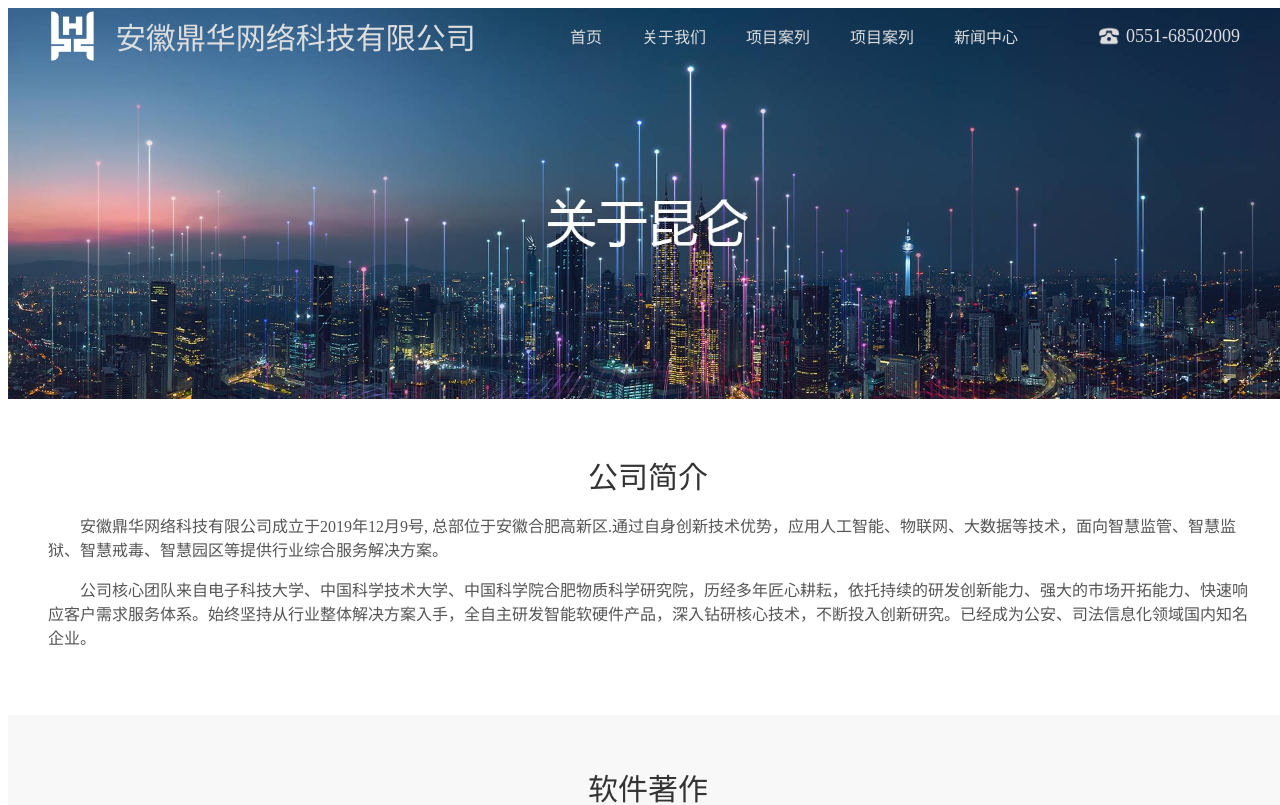
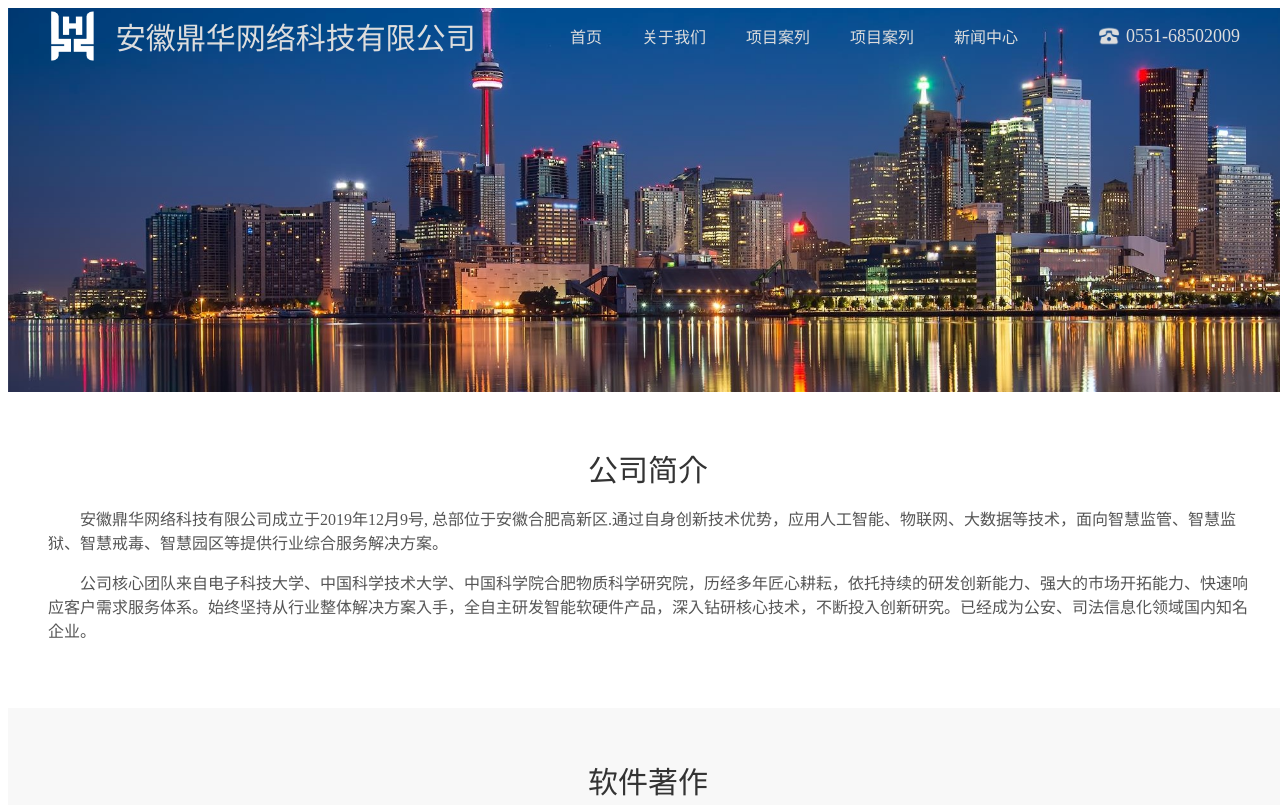
Before and after one commit to HanFuyan/dh1, a Vue app: page /about in a window 1280 px wide. Shown: the top 805 px of the page. Built offline with nearby package versions, Linux system fonts and the light colour scheme; the HTML template or start-up script is replaced by a standard one.

Commit message:
修改banner图

```diff
--- a/src/views/About.vue
+++ b/src/views/About.vue
@@ -1,7 +1,7 @@
 <template>
   <div class="about">
     <div class="banner v-cloak">
-      <img src="../assets/banner_2.jpg" alt="">
+      <img src="../assets/banner_about.jpg" alt="">
     </div>
     <div class="introduction">
       <div class="title">公司简介</div>
--- a/src/views/News.vue
+++ b/src/views/News.vue
@@ -1,7 +1,7 @@
 <template>
   <div class="news">
     <div class="banner v-cloak">
-      <img src="../assets/banner_2.jpg" alt="">
+      <img src="../assets/banner_news.jpg" alt="">
     </div>
     <div class="list">
       <div class="title">新闻中心</div>
```
Also changed, not shown: src/assets/banner_about.jpg (added), src/assets/banner_news.jpg (added).
